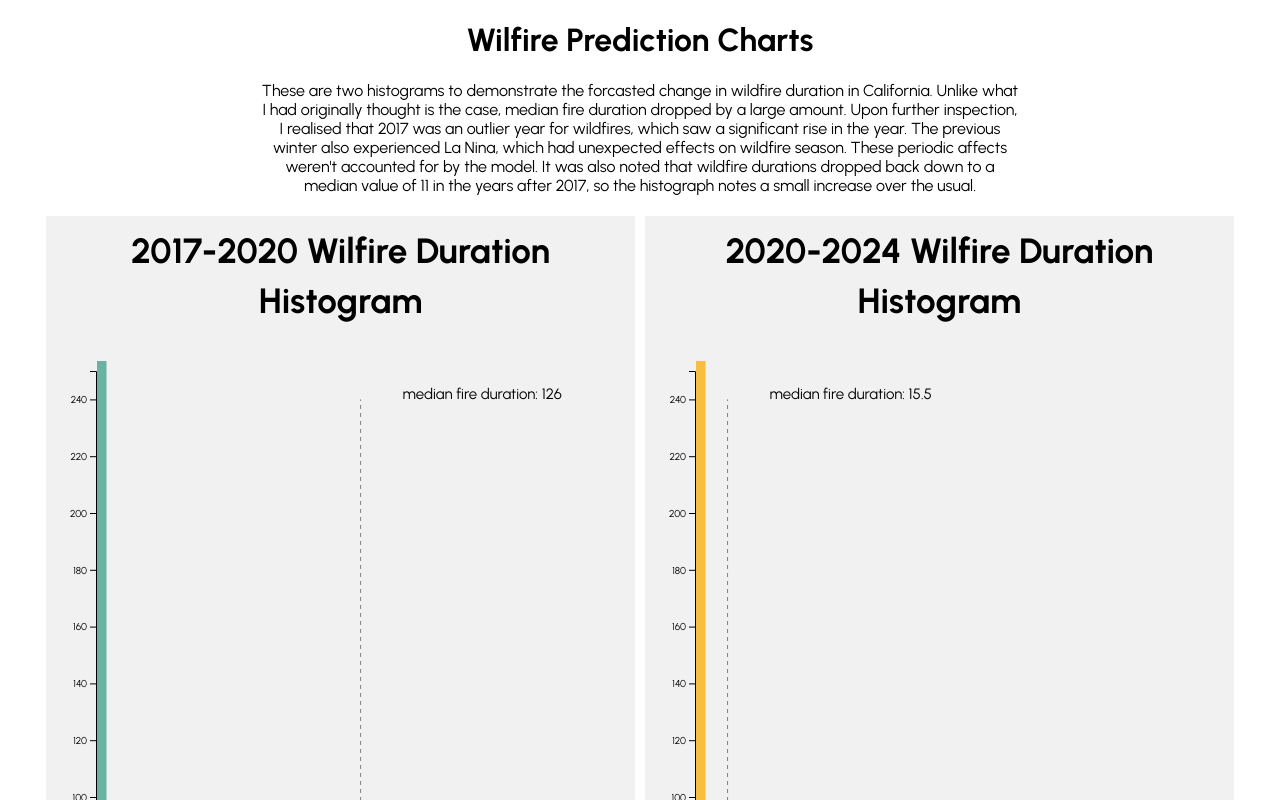
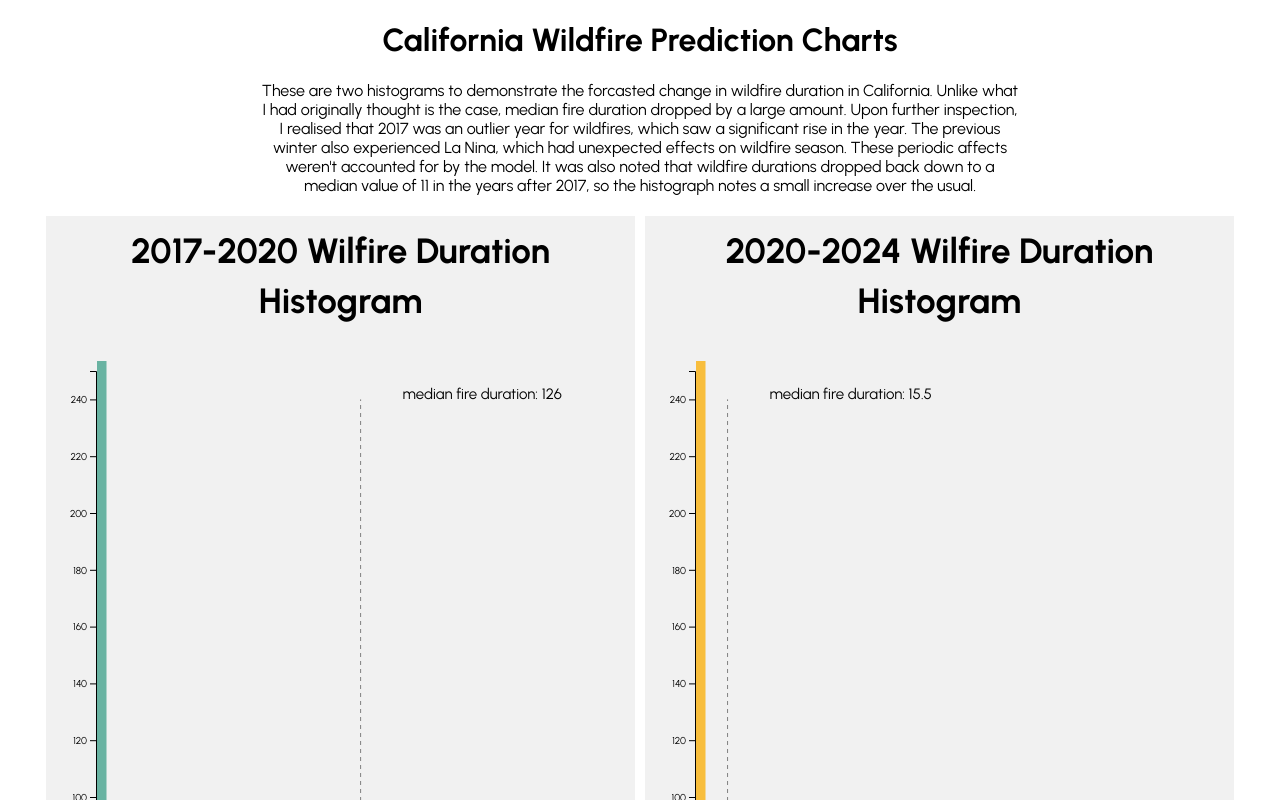
Before and after one commit to SockAndSandal/WildfireVisualization, a plain HTML site: page index.html in a window 1280 px wide. Shown: the top 800 px of the page. Drawn offline with nearby package versions, Linux system fonts and the light colour scheme.

Commit message:
initial commit

```diff
--- a/index.html
+++ b/index.html
@@ -9,7 +9,7 @@
 </head>
 <body>
     <div style="text-align:center" class="content">
-        <h1>Wilfire Prediction Charts</h1>
+        <h1>California Wildfire Prediction Charts</h1>
         <p style="margin-inline: 20%;">These are two histograms to demonstrate the forcasted change in wildfire duration in California. Unlike what I had originally thought is the case, median fire duration dropped by a large amount. Upon further inspection, I realised that 2017 was an outlier year for wildfires, which saw a significant rise in the year. The previous winter also experienced La Nina, which had unexpected effects on wildfire season. These periodic affects weren't accounted for by the model. It was also noted that wildfire durations dropped back down to a median value of 11 in the years after 2017, so the histograph notes a small increase over the usual.</p>
     </div>
     <div class="flex-container">
```
